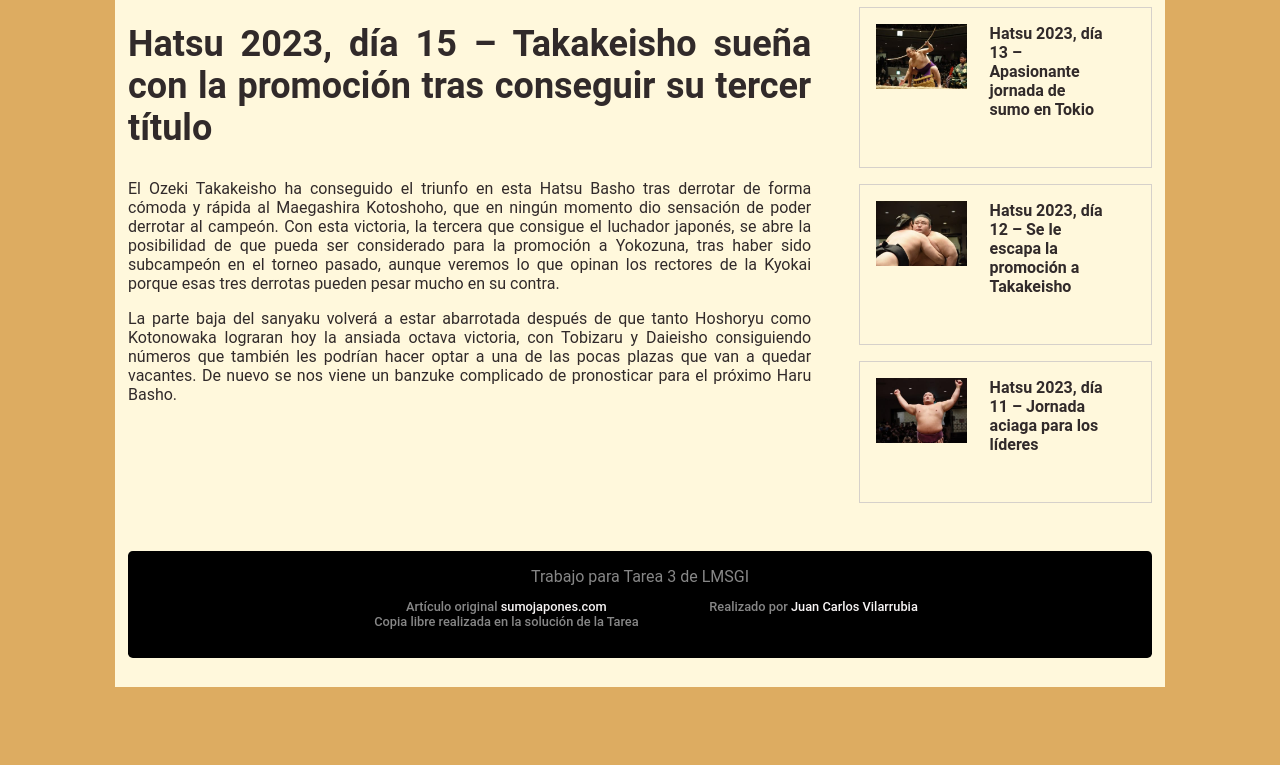
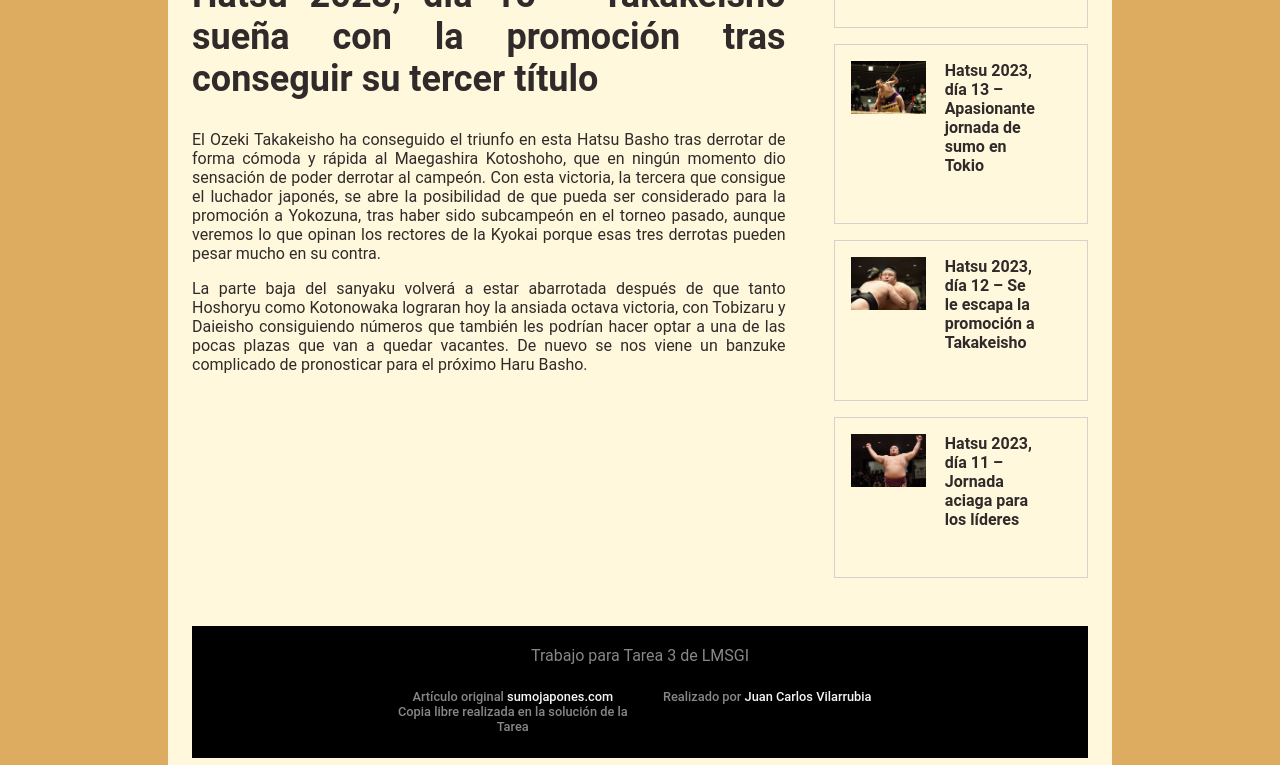
Before and after one commit to jucavi/LMSGI03, a plain HTML site: page actualidad/index.html in a window 1280 px wide. Shown: the part 553-1318 px from the top of the page. Before the commit the page ends 1240 px from the top, so only its background shows below. Drawn offline with Linux system fonts and the light colour scheme.

Commit message:
modificado main y estilo

```diff
--- a/actualidad/css/style.css
+++ b/actualidad/css/style.css
@@ -5,8 +5,9 @@ body {
     padding: 0;
 }
 
-h3, h4 {
+h3, h4, ul, li {
     margin: 0;
+    padding: 0;
 }
 
 figure {
@@ -16,20 +17,21 @@ figure {
 
 .container {
     background-color: cornsilk;
-    width: 80%;
+    width: 70%;
     height: 100%;
     margin: auto;
-    padding: 1.8rem 0.8rem;
+    padding: 2rem 1.5rem 0.4rem 1.5rem;
 }
 
 .nav {
     background-color: black;
     font-weight: 500;
-    font-size: 1.5rem;
-    border-radius: 0.3rem;
+    font-size: 1.2rem;
+    /* border-radius: 0.3rem; */
     display: flex;
     justify-content: center;
     color: #d6d1cb;
+    padding: 1.5rem;
 }
 
 .nav-bar {
@@ -131,8 +133,8 @@ figure {
     background-color: black;
     color: #878787;
     text-align: center;
-    padding: 1rem 0;
-    border-radius: 0.3rem;
+    padding: 1.3rem 0 0 0;
+    /* border-radius: 0.3rem; */
 }
 
 .footer.nav {
--- a/actualidad/index.html
+++ b/actualidad/index.html
@@ -9,7 +9,7 @@
     <title>Takekeisho sueña con ser Yokozuna</title>
 </head>
 <body>
-    <div class="container">
+    <main class="container">
         <nav class="nav">
             <ul class="nav-bar">
                 <li class="nav-links"><a href="#" class="nav-link">Inicio</a></li>
@@ -20,7 +20,7 @@
         </nav>
 
         <div class="main-container">
-            <main class="article-container">
+            <div class="article-container">
                 <article>
                     <figure class="article-img">
                         <img src="recursos/Takakeisho-yusho-Hatsu-2023-1210x642.jpg" alt="Premiación de Takakeisho Hatsu">
@@ -52,7 +52,7 @@
                         banzuke
                         complicado de pronosticar para el próximo Haru Basho.</p>
                 </article>
-            </main>
+            </div>
 
             <aside class="aside-container">
                 <header class="aside-header">
@@ -140,6 +140,6 @@
                 </ul>
             </div>
         </footer>
-    </div>
+    </main>
 </body>
 </html>
```
